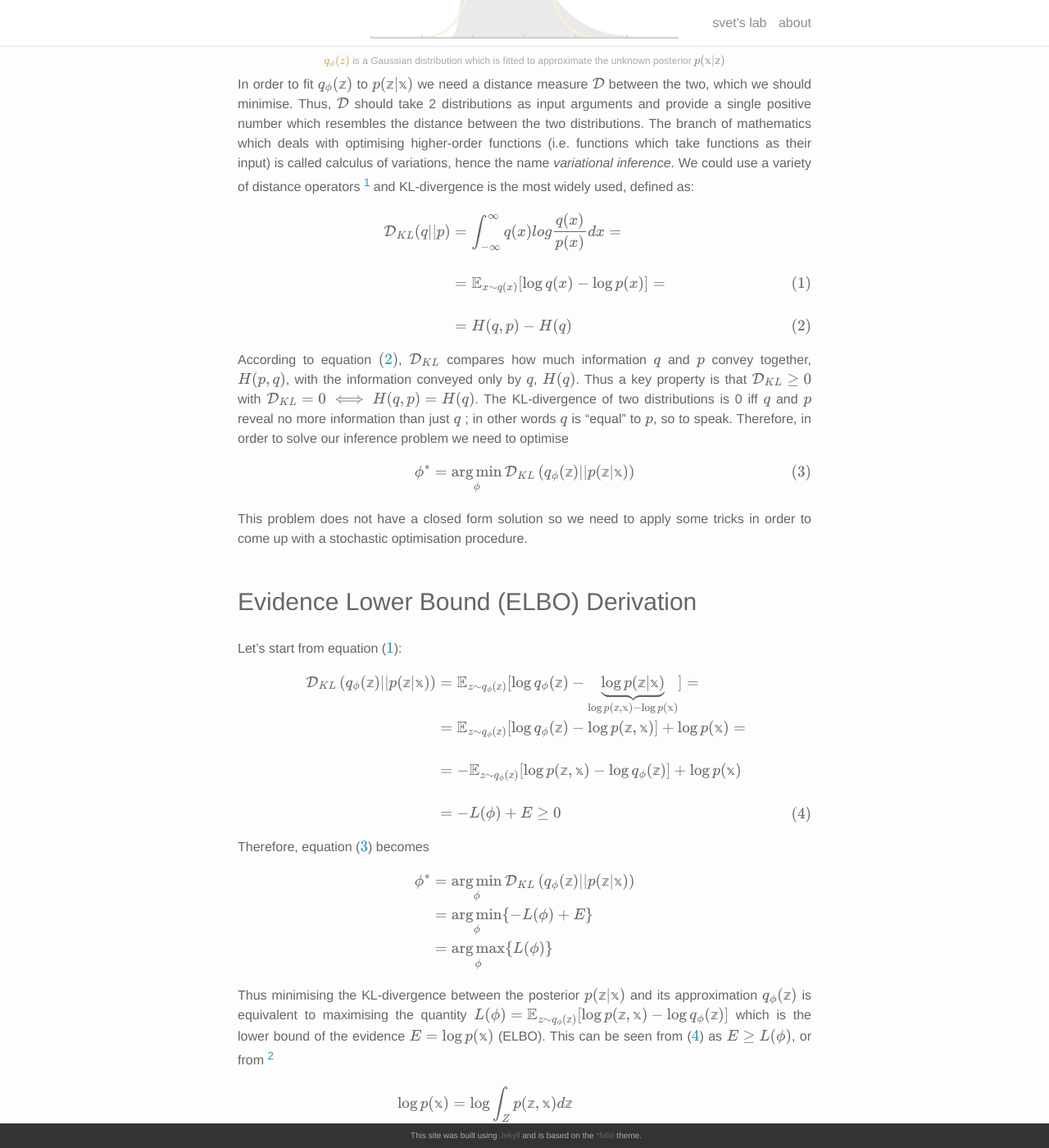
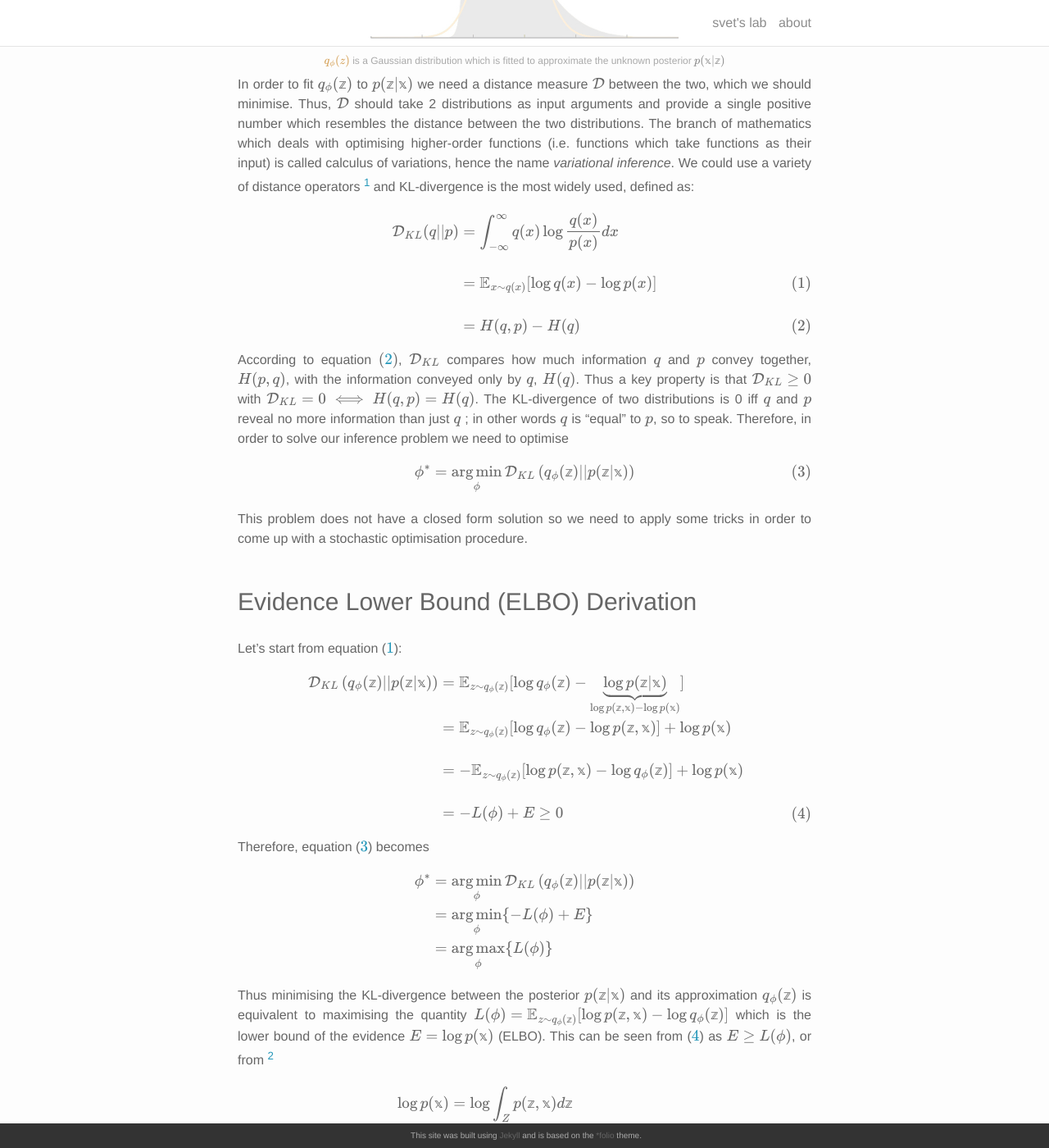
Before and after one commit to svepe/svepe.github.io, a Jekyll site: the page built from _lablogs/variational_inference.md, in a window 1280 px wide and 1400 px high, scrolled down 1102 px. Shown: the whole window at 82% size. Built offline with Jekyll 4.4.1, drawn with Linux system fonts in a browser that asks for light colours; nearby versions of some CDN libraries; formulas are drawn with MathJax 3.

Commit message:
Add site description

```diff
--- a/_config.yml
+++ b/_config.yml
@@ -2,7 +2,8 @@
 # Site settings
 title: "svet's lab"
 description: > # this means to ignore newlines until "baseurl:"
-  A simple, whitespace, helvetica based portfolio theme.
+  A blog about the theoretical and the practical aspects of machine learning,
+  artificial intelligence and robotics.
 baseurl: "" # the subpath of your site, e.g. /blog/
 url: "https://svepe.github.io" # the base hostname & protocol for your site
 github_username: svepe
--- a/_lablogs/variational_inference.md
+++ b/_lablogs/variational_inference.md
@@ -68,9 +68,9 @@
 $$
 \begin{align}
 \mathcal{D} _ {KL} (q || p)
-&= \int_{-\infty}^{\infty}q(x)log\frac{q(x)}{p(x)}dx = \nonumber \\
+&= \int_{-\infty}^{\infty}q(x)\log\frac{q(x)}{p(x)}dx \nonumber \\
 \nonumber \\
-&= \mathbb{E} _ {x \sim q(x)}[\log q(x) - \log p(x)] = \label{eq:kl-exp}\\
+&= \mathbb{E} _ {x \sim q(x)}[\log q(x) - \log p(x)] \label{eq:kl-exp}\\
 \nonumber \\
 &= H(q, p) - H(q) \label{eq:kl-ent}
 \end{align}
@@ -109,11 +109,11 @@
     [\log q _ {\phi}(\mathbb{z}) -
     \underbrace{\log p (\mathbb{z} | \mathbb{x})}_
       {\log p (\mathbb{z}, \mathbb{x}) -
-       \log p (\mathbb{x})}] = \nonumber \\
+       \log p (\mathbb{x})}] \nonumber \\
 &= \mathbb{E} _ {z \sim q _ {\phi}(\mathbb{z})}
     [\log q _ {\phi}(\mathbb{z}) -
      \log p (\mathbb{z}, \mathbb{x})] +
-     \log p (\mathbb{x}) = \nonumber \\
+     \log p (\mathbb{x}) \nonumber \\
 \nonumber \\
 &= - \mathbb{E} _ {z \sim q _ {\phi}(\mathbb{z})}
     [\log p (\mathbb{z}, \mathbb{x}) -
```
